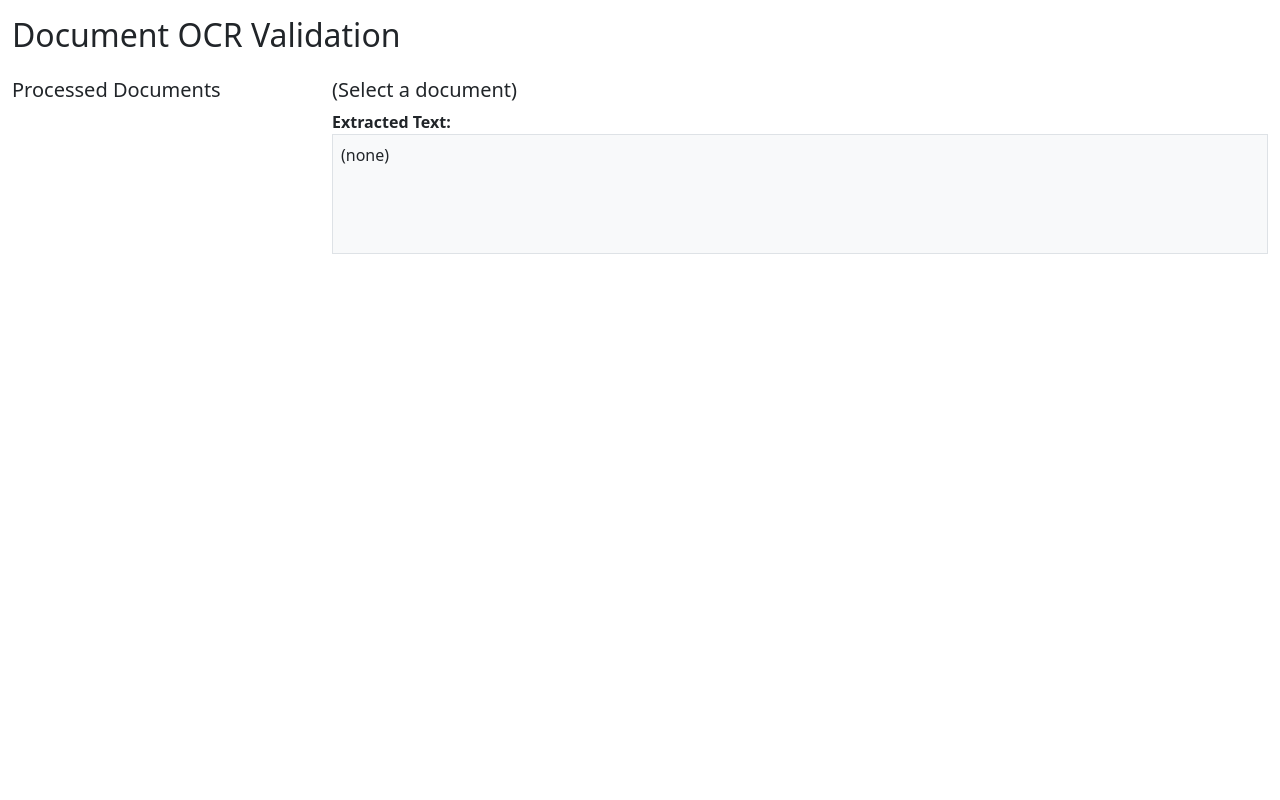
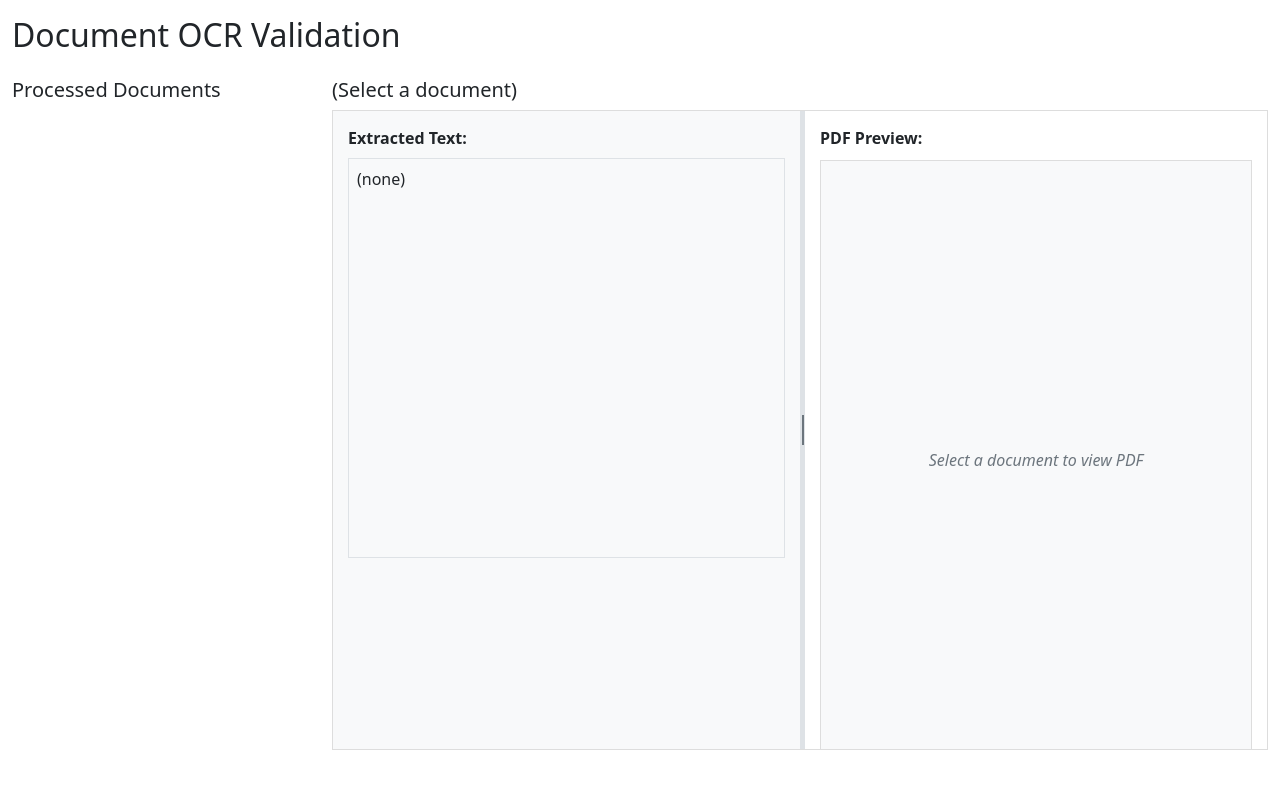
Before and after one commit to assimilateDave/pdf-magic-monkey, a Flask app: page / in a window 1280 px wide. Run offline with Flask 3, Linux system fonts and the light colour scheme; data that the repository does not hold is empty.

Commit message:
Implement PDF display with resizable 50/50 split layout
Co-authored-by: assimilateDave <165820095+assimilateDave@users.noreply.github.com>

```diff
--- a/app.py
+++ b/app.py
@@ -1,8 +1,9 @@
 import os
 import sqlite3
-from flask import Flask, render_template, jsonify, request
+from flask import Flask, render_template, jsonify, request, send_file, abort
 
 DB_PATH = "documents.db"
+FINAL_DIR = os.path.abspath(r"C:\PDF-Processing\PDF_final")  # Final storage for processed documents
 
 def get_db_connection():
     conn = sqlite3.connect(DB_PATH)
@@ -72,5 +73,35 @@ def api_flag_document(basename):
     set_flag_for_reprocessing(basename, flag_value)
     return jsonify({"success": True})
 
+@app.route("/api/document/<basename>/pdf")
+def api_document_pdf(basename):
+    """Serve PDF file from the FINAL_DIR"""
+    # First, find the document in the database to get the full file path
+    conn = get_db_connection()
+    doc = conn.execute(
+        "SELECT file_name FROM documents WHERE basename = ?",
+        (basename,)
+    ).fetchone()
+    conn.close()
+
+    if not doc:
+        abort(404, description="Document not found")
+
+    file_path = doc["file_name"]
+
+    # Check if the file exists
+    if not os.path.exists(file_path):
+        # Fallback: try to find the file in FINAL_DIR using basename
+        fallback_path = os.path.join(FINAL_DIR, basename)
+        if os.path.exists(fallback_path):
+            file_path = fallback_path
+        else:
+            abort(404, description="PDF file not found")
+
+    try:
+        return send_file(file_path, mimetype='application/pdf')
+    except Exception as e:
+        abort(500, description=f"Error serving PDF: {str(e)}")
+
 if __name__ == "__main__":
     app.run(debug=True)
--- a/templates/index.html
+++ b/templates/index.html
@@ -9,6 +9,74 @@
         .doc-entry { cursor: pointer; }
         .doc-entry.selected { background: #e6f7ff; }
         #ocr-text { white-space: pre-wrap; }
+
+        /* Split layout styles */
+        .split-container {
+            display: flex;
+            height: 80vh;
+            border: 1px solid #ddd;
+            overflow: hidden;
+        }
+
+        .split-left {
+            flex: 0 0 50%;
+            padding: 15px;
+            overflow-y: auto;
+            background-color: #f8f9fa;
+        }
+
+        .split-right {
+            flex: 1;
+            padding: 15px;
+            overflow-y: auto;
+            background-color: #ffffff;
+        }
+
+        .divider {
+            width: 5px;
+            background-color: #dee2e6;
+            cursor: col-resize;
+            position: relative;
+            flex-shrink: 0;
+        }
+
+        .divider:hover {
+            background-color: #6c757d;
+        }
+
+        .divider::after {
+            content: '';
+            position: absolute;
+            top: 50%;
+            left: 50%;
+            transform: translate(-50%, -50%);
+            width: 2px;
+            height: 30px;
+            background-color: #6c757d;
+        }
+
+        #pdf-container {
+            width: 100%;
+            height: 600px;
+            border: 1px solid #ddd;
+            margin-top: 10px;
+        }
+
+        #pdf-frame {
+            width: 100%;
+            height: 100%;
+            border: none;
+        }
+
+        .pdf-placeholder {
+            display: flex;
+            align-items: center;
+            justify-content: center;
+            height: 100%;
+            background-color: #f8f9fa;
+            color: #6c757d;
+            font-style: italic;
+        }
     </style>
 </head>
 <body>
@@ -22,11 +90,22 @@
         <div class="col-md-9">
             <div id="doc-details" class="mb-4">
                 <h5 id="selected-filename">(Select a document)</h5>
-                <strong>Extracted Text:</strong>
-                <div id="ocr-text" class="border p-2 bg-light" style="min-height:120px;">(none)</div>
-                <div class="my-3">
-                    <button id="flag-btn" class="btn btn-warning" style="display:none;">Flag for Reprocessing</button>
-                    <span id="flagged-label" class="badge bg-danger" style="display:none;">Flagged for Reprocessing</span>
+                <div class="split-container">
+                    <div class="split-left">
+                        <strong>Extracted Text:</strong>
+                        <div id="ocr-text" class="border p-2 bg-light mt-2" style="min-height:400px;">(none)</div>
+                        <div class="my-3">
+                            <button id="flag-btn" class="btn btn-warning" style="display:none;">Flag for Reprocessing</button>
+                            <span id="flagged-label" class="badge bg-danger" style="display:none;">Flagged for Reprocessing</span>
+                        </div>
+                    </div>
+                    <div class="divider" id="divider"></div>
+                    <div class="split-right">
+                        <strong>PDF Preview:</strong>
+                        <div id="pdf-container">
+                            <div class="pdf-placeholder">Select a document to view PDF</div>
+                        </div>
+                    </div>
                 </div>
             </div>
         </div>
@@ -35,6 +114,36 @@
 <script>
 let docListCache = [];
 let selectedFilename = null;
+let isResizing = false;
+
+// Resizing functionality
+document.getElementById('divider').addEventListener('mousedown', function(e) {
+    isResizing = true;
+    document.addEventListener('mousemove', handleMouseMove);
+    document.addEventListener('mouseup', handleMouseUp);
+    e.preventDefault();
+});
+
+function handleMouseMove(e) {
+    if (!isResizing) return;
+
+    const container = document.querySelector('.split-container');
+    const rect = container.getBoundingClientRect();
+    const offsetX = e.clientX - rect.left;
+    const percentage = (offsetX / rect.width) * 100;
+
+    // Constrain between 20% and 80%
+    const constrainedPercentage = Math.max(20, Math.min(80, percentage));
+
+    const leftPane = document.querySelector('.split-left');
+    leftPane.style.flex = `0 0 ${constrainedPercentage}%`;
+}
+
+function handleMouseUp() {
+    isResizing = false;
+    document.removeEventListener('mousemove', handleMouseMove);
+    document.removeEventListener('mouseup', handleMouseUp);
+}
 
 function fetchDocuments(selectFirst = false) {
     fetch('/api/documents')
@@ -68,6 +177,10 @@ function loadDocumentDetail(filename) {
     document.getElementById('selected-filename').textContent = filename;
     const doc = docListCache.find(d => d.filename === filename);
     document.getElementById('ocr-text').textContent = doc && doc.extracted_text ? doc.extracted_text : '[No extracted text found.]';
+
+    // Load PDF
+    loadPDF(filename);
+
     let flagBtn = document.getElementById('flag-btn');
     let flaggedLabel = document.getElementById('flagged-label');
     flagBtn.style.display = '';
@@ -78,6 +191,16 @@ function loadDocumentDetail(filename) {
         flagBtn.textContent = 'Flag for Reprocessing';
         flaggedLabel.style.display = 'none';
     }
+}
+
+function loadPDF(filename) {
+    const pdfContainer = document.getElementById('pdf-container');
+    const pdfUrl = '/api/document/' + encodeURIComponent(filename) + '/pdf';
+
+    // Create iframe for PDF
+    pdfContainer.innerHTML = `<iframe id="pdf-frame" src="${pdfUrl}" type="application/pdf">
+        <div class="pdf-placeholder">PDF cannot be displayed. <a href="${pdfUrl}" target="_blank">Download PDF</a></div>
+    </iframe>`;
 }
 
 document.getElementById('flag-btn').onclick = function() {
```
Also changed, not shown: documents.db, 1 other file.
